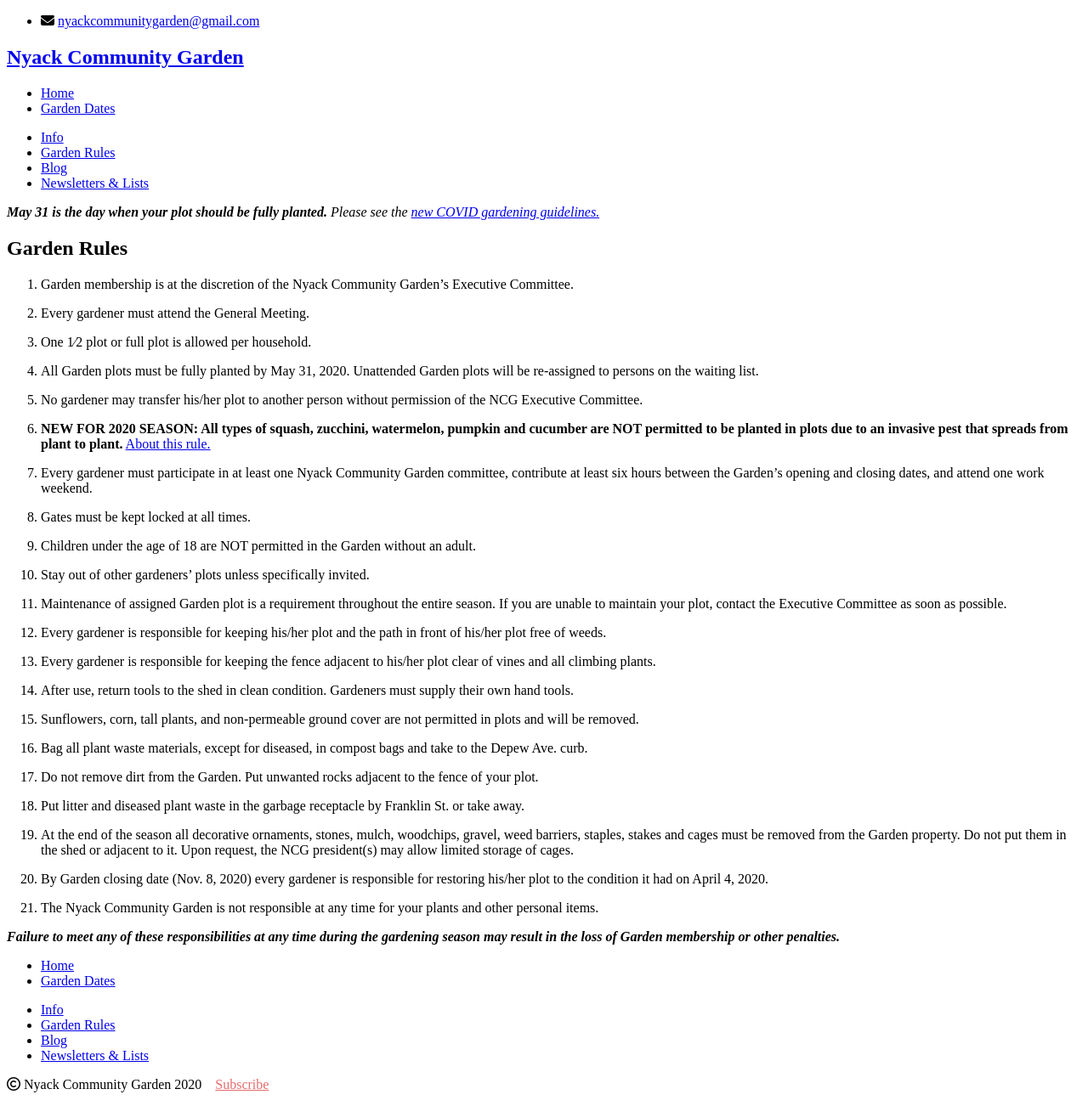
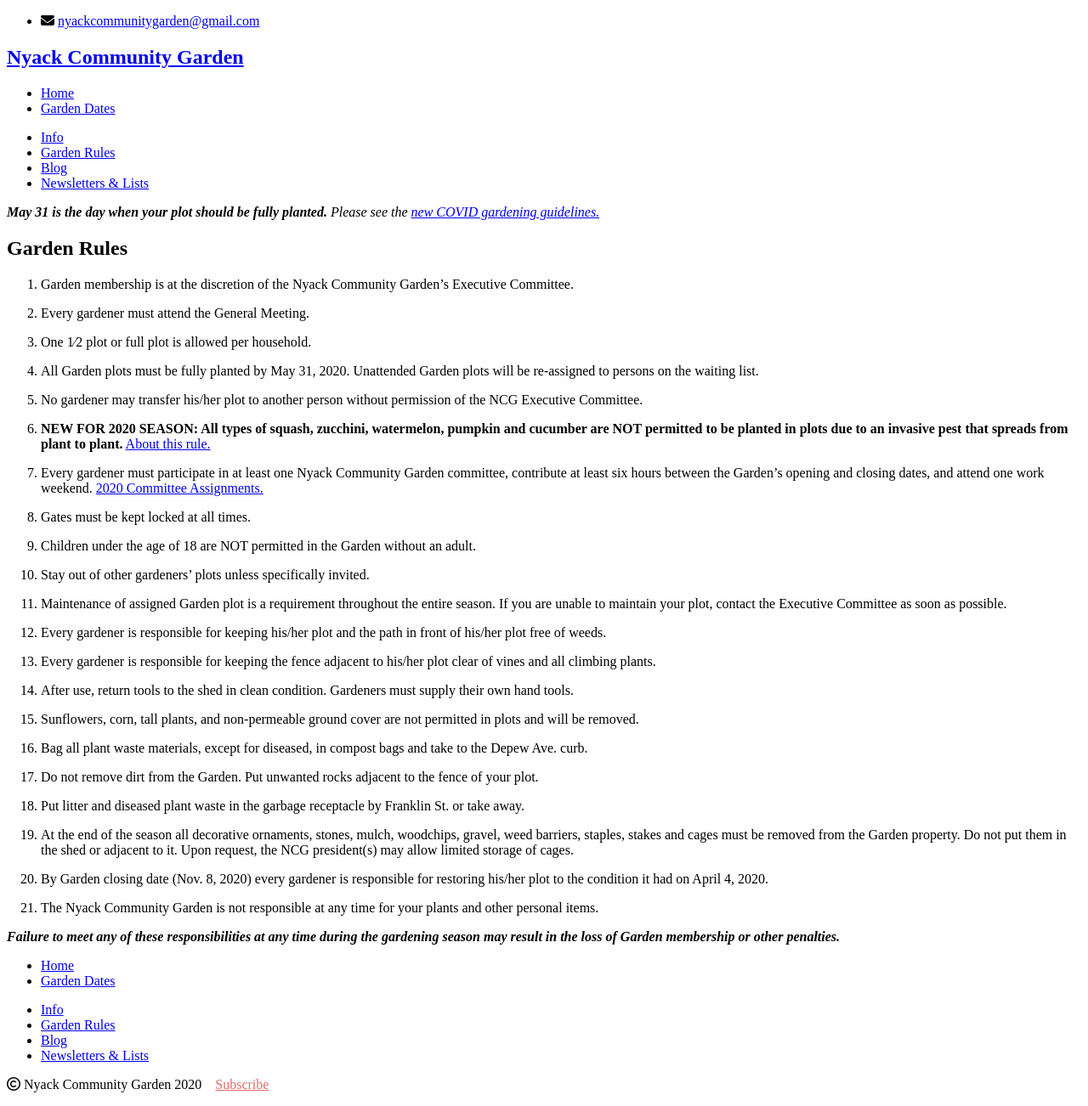
Before and after one commit to bosborne/nyackcommunitygarden, a Jekyll site: the page built from garden-rules/index.md, in a window 1280 px wide. Shown: the whole page at 85% size. Built offline with Jekyll 4.4.1, drawn with Linux system fonts in a browser that asks for light colours; nearby versions of some CDN libraries; library files that are not in the unit come from our copies.

Commit message:
Add link to committee assignment

```diff
--- a/garden-rules/index.md
+++ b/garden-rules/index.md
@@ -20,7 +20,8 @@
 6. <b>NEW FOR 2020 SEASON: All types of squash, zucchini, watermelon, pumpkin and cucumber are NOT permitted to
 be planted in plots due to an invasive pest that spreads from plant to plant.</b> [About this rule.](https://nyackcommunitygarden.info/blog/2019-about-the-squash-borer)
 
-7. Every gardener must participate in at least one Nyack Community Garden committee, contribute at least six hours between the Garden’s opening and closing dates, and attend one work weekend.
+7. Every gardener must participate in at least one Nyack Community Garden committee, contribute at least six hours between
+the Garden’s opening and closing dates, and attend one work weekend. [2020 Committee Assignments.](https://nyackcommunitygarden.info/pdf/2020_NCG_Committee_Assignments.pdf)
 
 8. Gates must be kept locked at all times.
 
```
